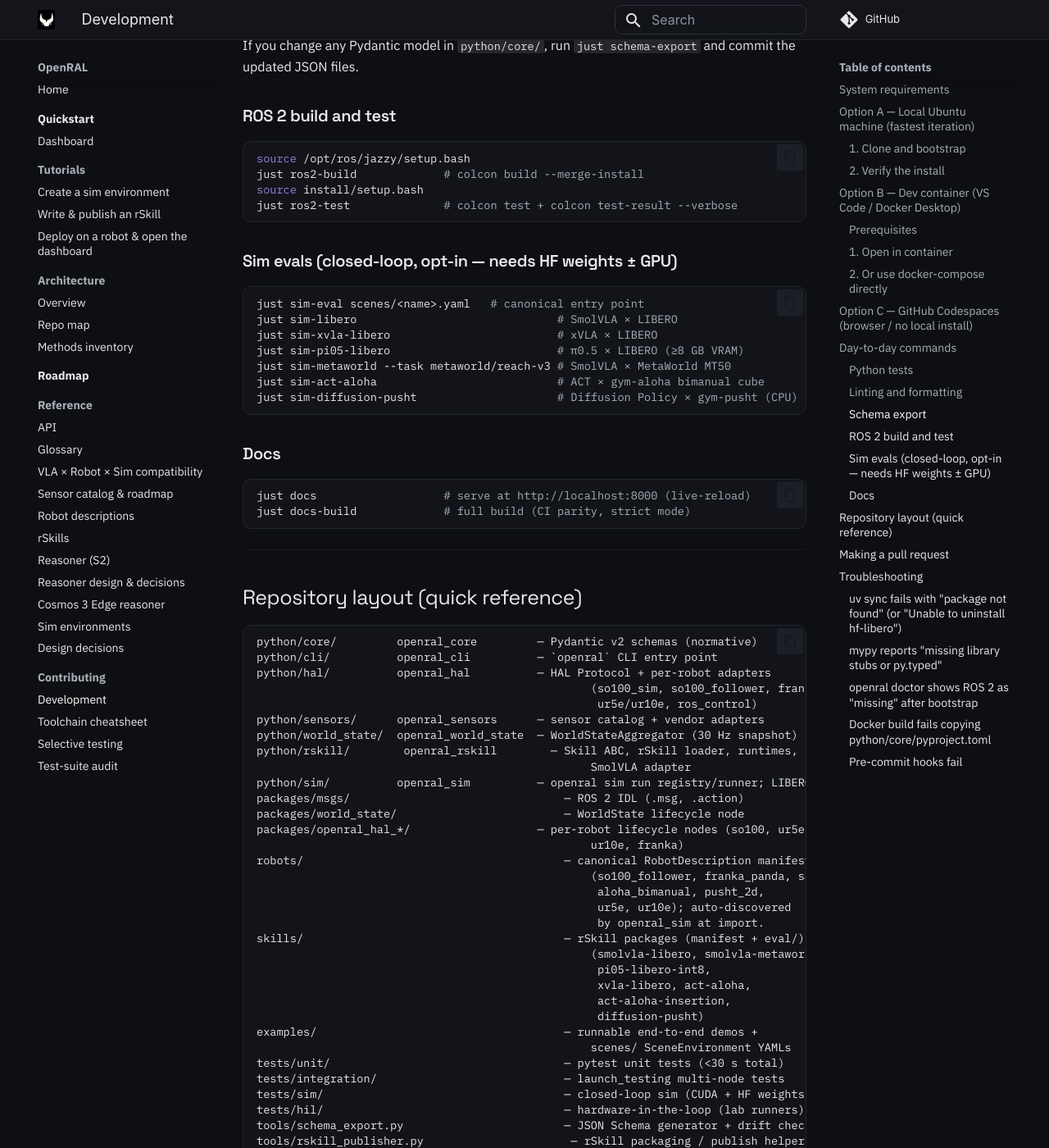
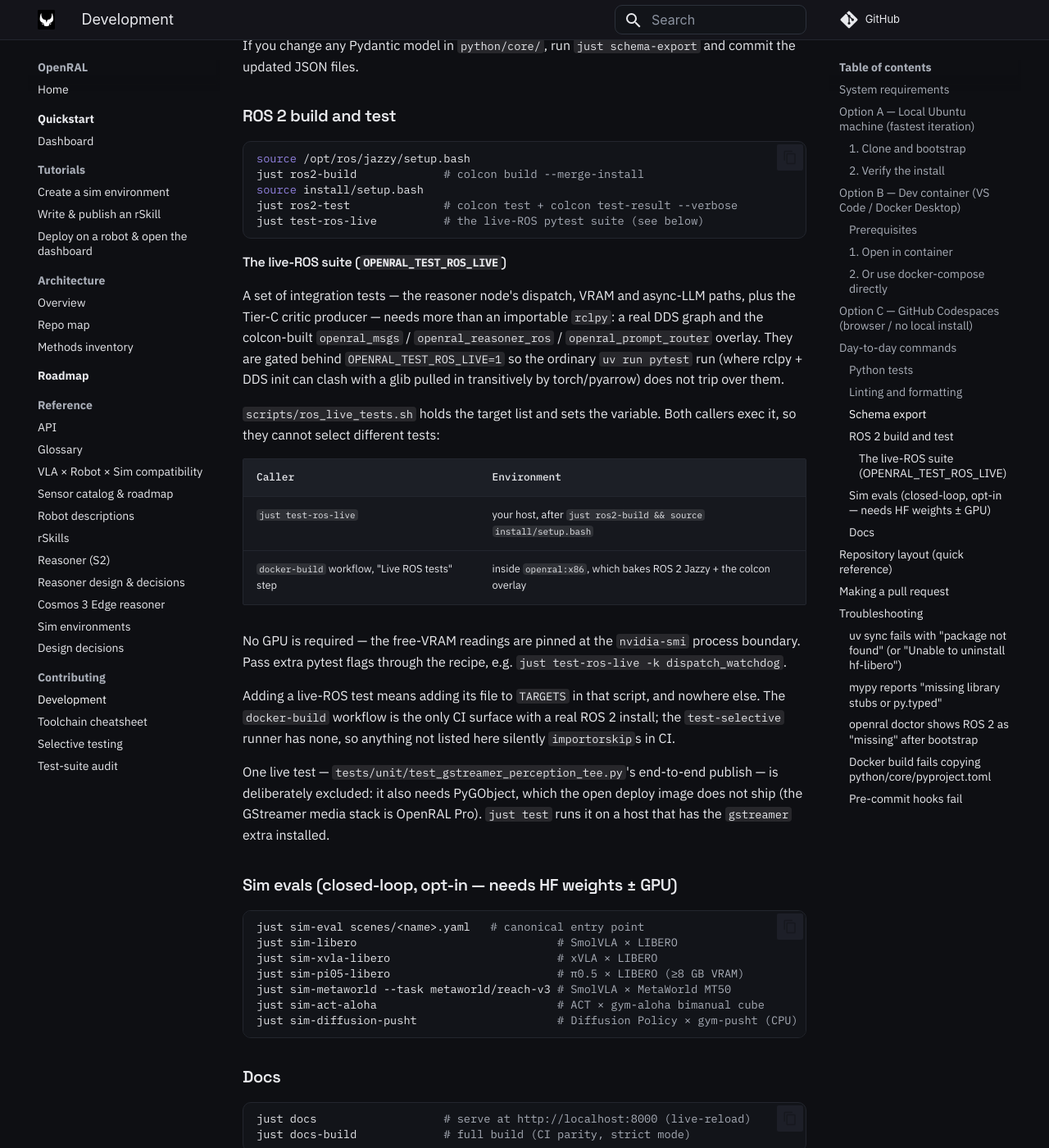
Before and after one commit to OpenRAL/openral, an MkDocs documentation site: the page built from docs/contributing/development.md, in a window 1280 px wide and 1400 px high, scrolled down 3172 px. Shown: the whole window at 82% size. Built offline with MkDocs 1.6.1 and Material for MkDocs 9.7.7, drawn with Linux system fonts in a browser that asks for light colours; comment, search, counter and statistics services are not loaded.

Commit message:
ci: wire OPENRAL_TEST_ROS_LIVE tests into CI (issue #46)
The 33 live-ROS tests ran in no workflow and no Justfile recipe. They now
run in the `docker-build` job inside `openral:x86` — the only CI surface
with a real rclpy, a real DDS graph and the colcon-built overlay — and
via a new `just test-ros-live` recipe on a dev host.

`scripts/ros_live_tests.sh` owns the target list and sets the env var;
both callers exec it, so the dev loop and CI cannot select different
tests.

Co-Authored-By: Claude Sonnet 5 <noreply@anthropic.com>
Signed-off-by: Adrian Llopart <adrianllopart@gmail.com>

````diff
--- a/docs/contributing/development.md
+++ b/docs/contributing/development.md
@@ -132,7 +132,39 @@ source /opt/ros/jazzy/setup.bash
 just ros2-build             # colcon build --merge-install
 source install/setup.bash
 just ros2-test              # colcon test + colcon test-result --verbose
+just test-ros-live          # the live-ROS pytest suite (see below)
 ```
+
+#### The live-ROS suite (`OPENRAL_TEST_ROS_LIVE`)
+
+A set of integration tests — the reasoner node's dispatch, VRAM and async-LLM
+paths, plus the Tier-C critic producer — needs more than an importable `rclpy`:
+a real DDS graph and the colcon-built `openral_msgs` / `openral_reasoner_ros` /
+`openral_prompt_router` overlay. They are gated behind `OPENRAL_TEST_ROS_LIVE=1`
+so the ordinary `uv run pytest` run (where rclpy + DDS init can clash with a
+glib pulled in transitively by torch/pyarrow) does not trip over them.
+
+`scripts/ros_live_tests.sh` holds the target list and sets the variable. Both
+callers exec it, so they cannot select different tests:
+
+| Caller | Environment |
+| --- | --- |
+| `just test-ros-live` | your host, after `just ros2-build && source install/setup.bash` |
+| `docker-build` workflow, "Live ROS tests" step | inside `openral:x86`, which bakes ROS 2 Jazzy + the colcon overlay |
+
+No GPU is required — the free-VRAM readings are pinned at the `nvidia-smi`
+process boundary. Pass extra pytest flags through the recipe, e.g.
+`just test-ros-live -k dispatch_watchdog`.
+
+Adding a live-ROS test means adding its file to `TARGETS` in that script, and
+nowhere else. The `docker-build` workflow is the only CI surface with a real
+ROS 2 install; the `test-selective` runner has none, so anything not listed here
+silently `importorskip`s in CI.
+
+One live test — `tests/unit/test_gstreamer_perception_tee.py`'s end-to-end
+publish — is deliberately excluded: it also needs PyGObject, which the open
+deploy image does not ship (the GStreamer media stack is OpenRAL Pro). `just
+test` runs it on a host that has the `gstreamer` extra installed.
 
 ### Sim evals (closed-loop, opt-in — needs HF weights ± GPU)
 
````
Also changed, not shown: 11 other files.
